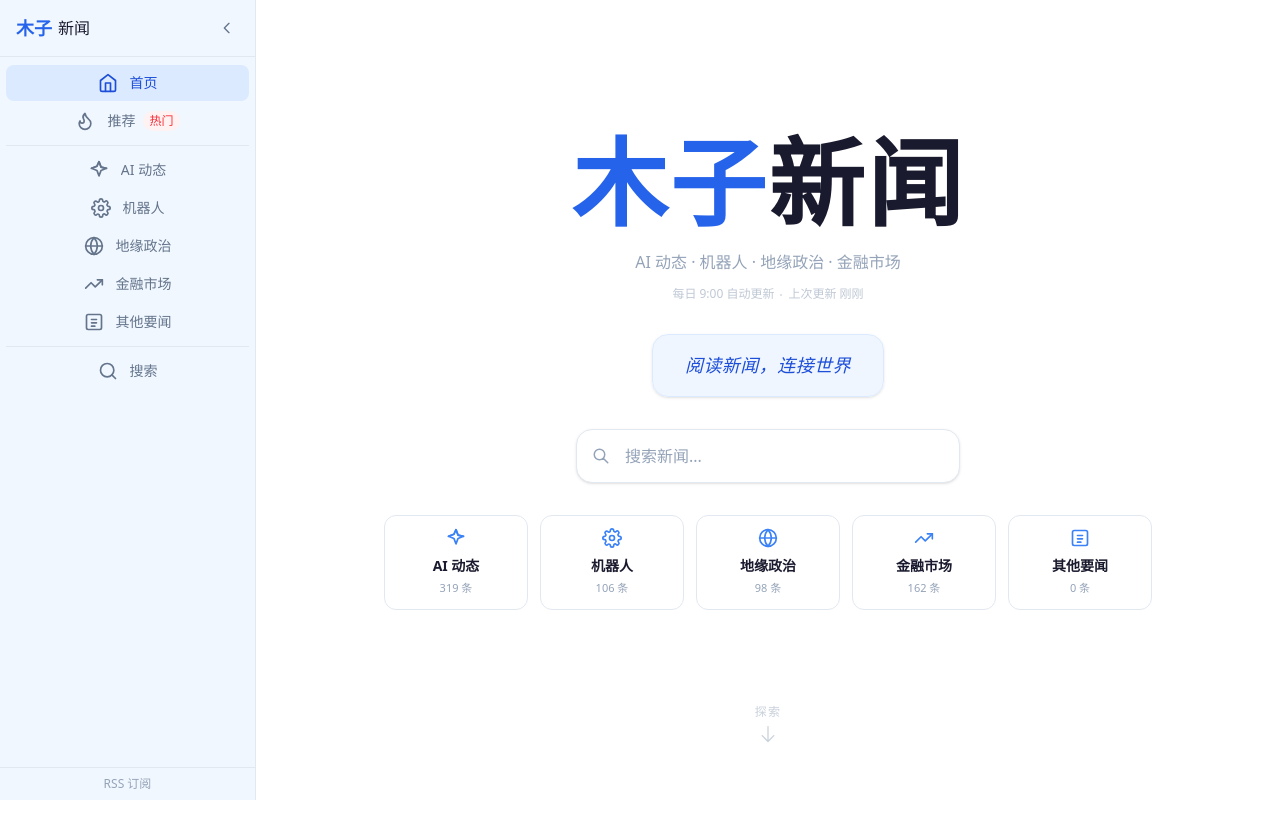
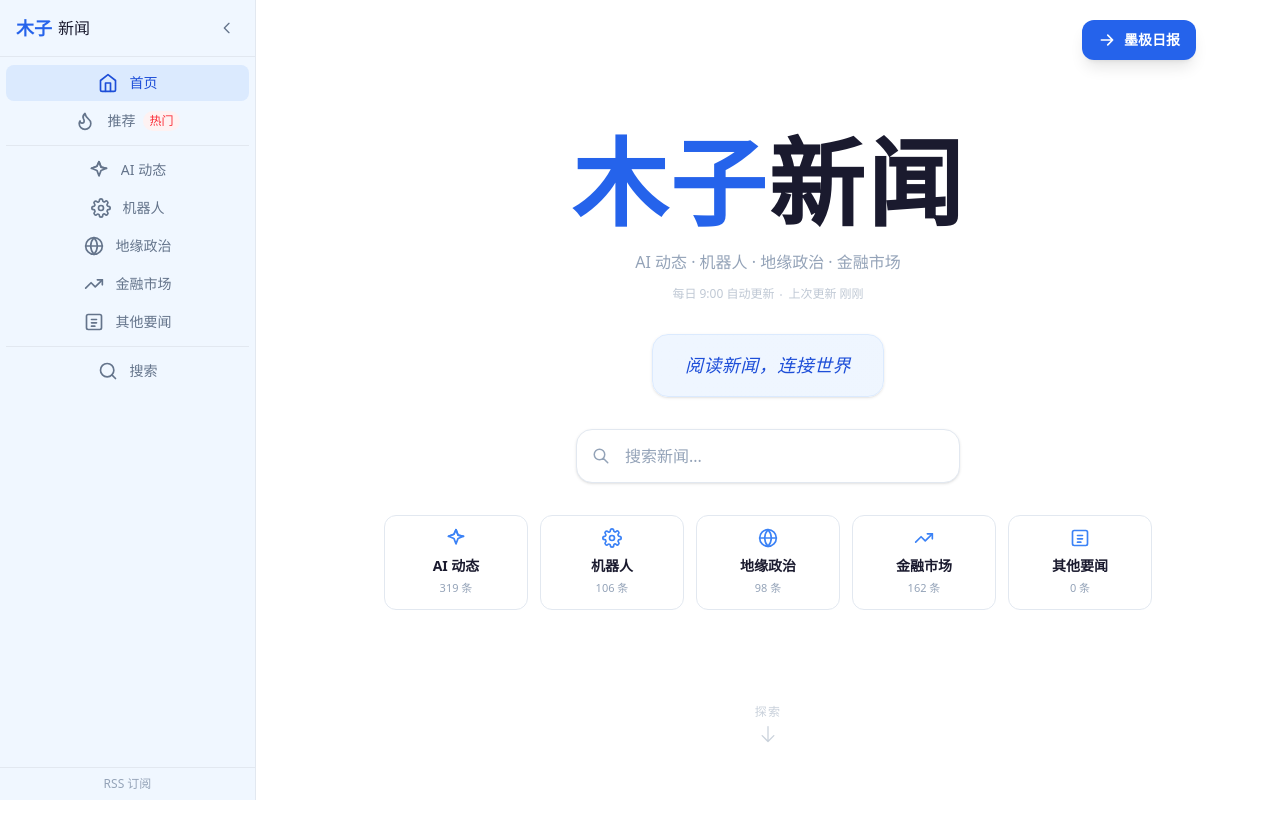
Before and after one commit to qqqzhH/li-news, a Next.js app: page / in a window 1280 px wide. Built offline with nearby package versions, Linux system fonts and the light colour scheme.

Commit message:
feat: 首页右上角加墨极日报跳转按钮

```diff
--- a/src/app/page.tsx
+++ b/src/app/page.tsx
@@ -200,7 +200,22 @@ export default function HomePage() {
     <div className="snap-container space-y-0">
 
       {/* ===== Screen 1: Hero ===== */}
-      <section data-section="home" className="h-screen flex flex-col items-center px-4 md:px-16 max-w-4xl mx-auto w-full overflow-hidden">
+      <section data-section="home" className="h-screen flex flex-col items-center px-4 md:px-16 max-w-4xl mx-auto w-full overflow-hidden relative">
+
+        {/* 右上角：跳转到墨极日报 */}
+        <a
+          href="https://li-news.pages.dev/moji_daily.html"
+          target="_blank"
+          rel="noopener noreferrer"
+          className="absolute top-5 right-5 z-40 flex items-center gap-2 px-4 py-2.5 rounded-xl bg-[var(--color-ocean-600)] text-white text-sm font-semibold shadow-lg hover:bg-[var(--color-ocean-700)] hover:scale-105 transition-all duration-200"
+          title="跳转到墨极日报"
+        >
+          <svg className="w-4.5 h-4.5" fill="none" stroke="currentColor" viewBox="0 0 24 24">
+            <path strokeLinecap="round" strokeLinejoin="round" strokeWidth={2.2} d="M4.5 12h15M13 5.5l6.5 6.5-6.5 6.5M4.5 12h15" />
+          </svg>
+          墨极日报
+        </a>
+
 
         <div className="flex-1 min-h-0 flex flex-col justify-center items-center w-full pt-8 pb-4">
           {/* Title */}
```
